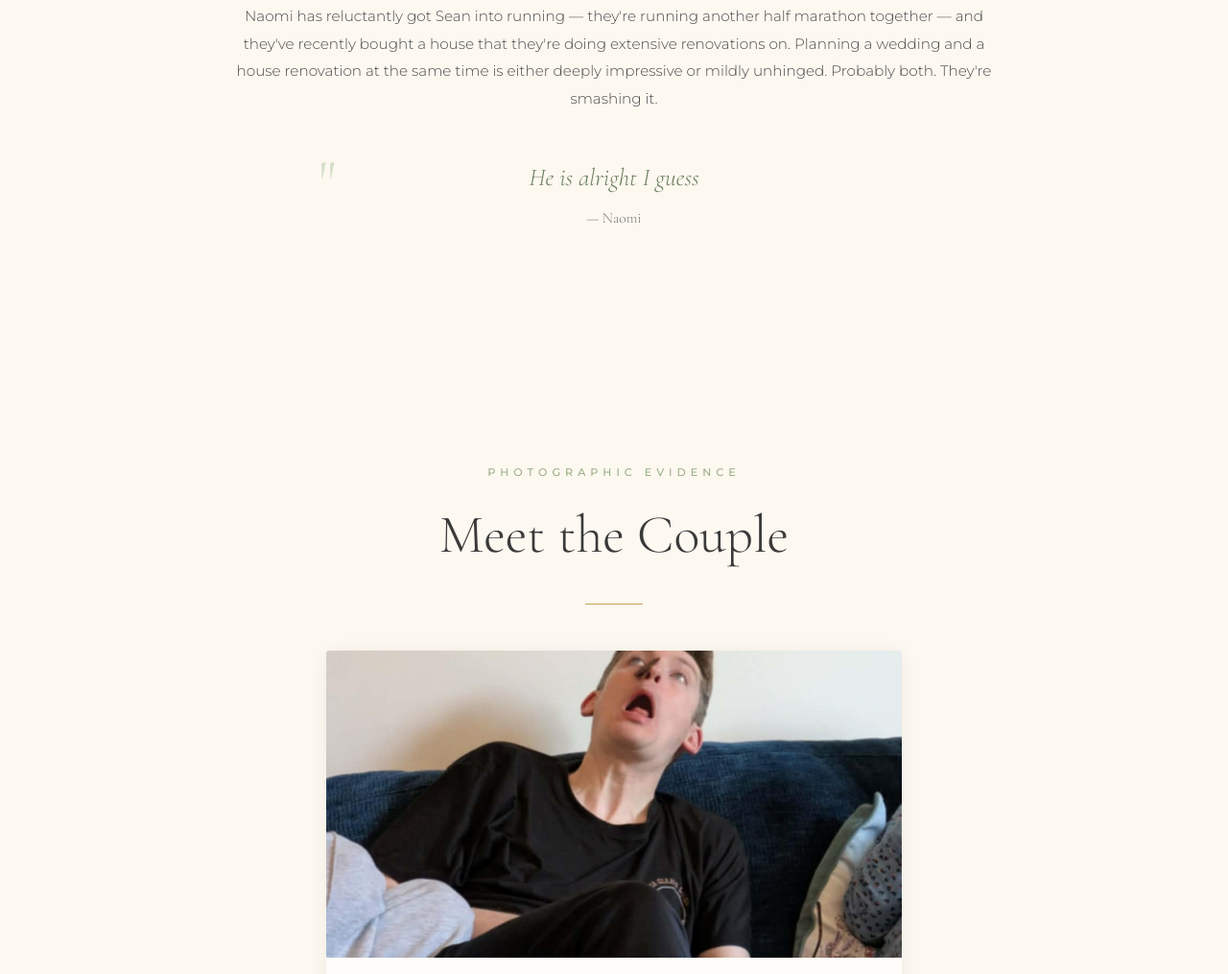
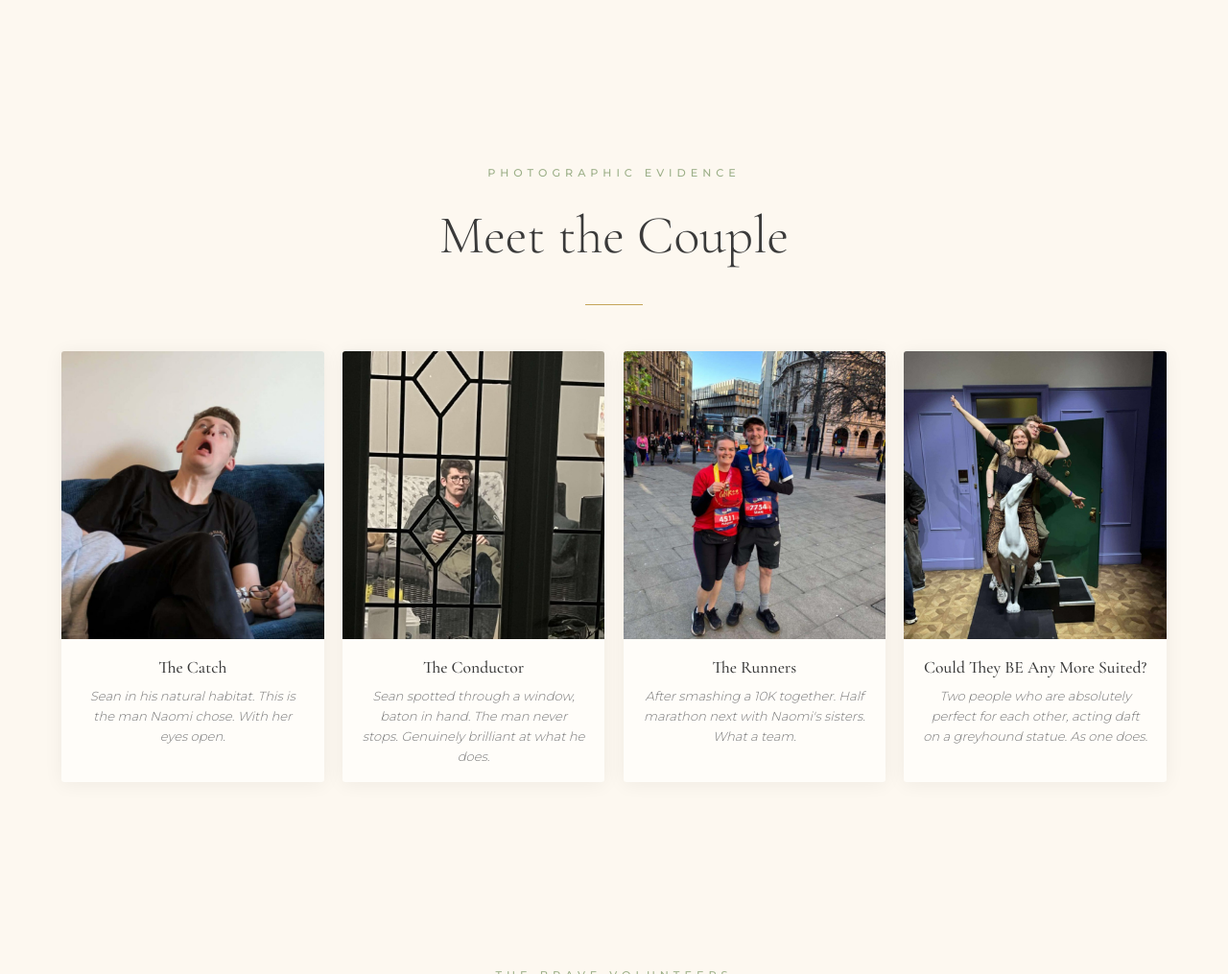
Before and after one commit to Bansri-Etsy/sean-naomi-gift-website, a plain HTML site: page index.html in a window 1280 px wide. Shown: the part 1228-2243 px from the top of the page at 96% size. Drawn offline with nearby package versions, Linux system fonts and the light colour scheme.

Commit message:
Horizontal photo grid, remove running/house paragraph and quote
Made-with: Cursor

```diff
--- a/index.html
+++ b/index.html
@@ -622,11 +622,10 @@
 
     /* ── Photo Gallery ── */
     .gallery-grid {
-      display: flex;
-      flex-direction: column;
-      align-items: center;
-      gap: 1.5rem;
-      max-width: 600px;
+      display: grid;
+      grid-template-columns: repeat(4, 1fr);
+      gap: 1.2rem;
+      max-width: 100%;
       margin: 0 auto;
     }
 
@@ -637,7 +636,6 @@
       background: var(--warm-white);
       box-shadow: 0 2px 20px rgba(0,0,0,0.06);
       transition: transform 0.3s ease, box-shadow 0.3s ease;
-      width: 100%;
     }
 
     .gallery-item:hover {
@@ -647,13 +645,18 @@
 
     .gallery-item img {
       width: 100%;
-      height: 320px;
+      height: 300px;
       object-fit: cover;
       display: block;
     }
 
-    .gallery-item.landscape img {
-      height: 260px;
+    @media (max-width: 768px) {
+      .gallery-grid {
+        grid-template-columns: repeat(2, 1fr);
+      }
+      .gallery-item img {
+        height: 220px;
+      }
     }
 
     .gallery-caption {
@@ -813,15 +816,6 @@
     <span class="highlight">Sean Gleeson</span> is a brilliant musician and teacher with a huge heart, an infectious laugh, and a gift for making every room he walks into more fun.
     They met at <span class="highlight">Leeds Opera</span> - Naomi on stage, Sean conducting - and the rest is history.
   </p>
-  <p class="body-text fade-in">
-    Naomi has reluctantly got Sean into running — they're running another half marathon together — and they've recently bought a house that they're doing extensive renovations on.
-    Planning a wedding and a house renovation at the same time is either deeply impressive or mildly unhinged. Probably both. They're smashing it.
-  </p>
-
-  <div class="quote-block fade-in">
-    He is alright I guess
-    <br><small style="font-size: 0.6em; font-style: normal; color: var(--text-light);">— Naomi</small>
-  </div>
 </section>
 
 <!-- ════════════ PHOTO GALLERY ════════════ -->
```
